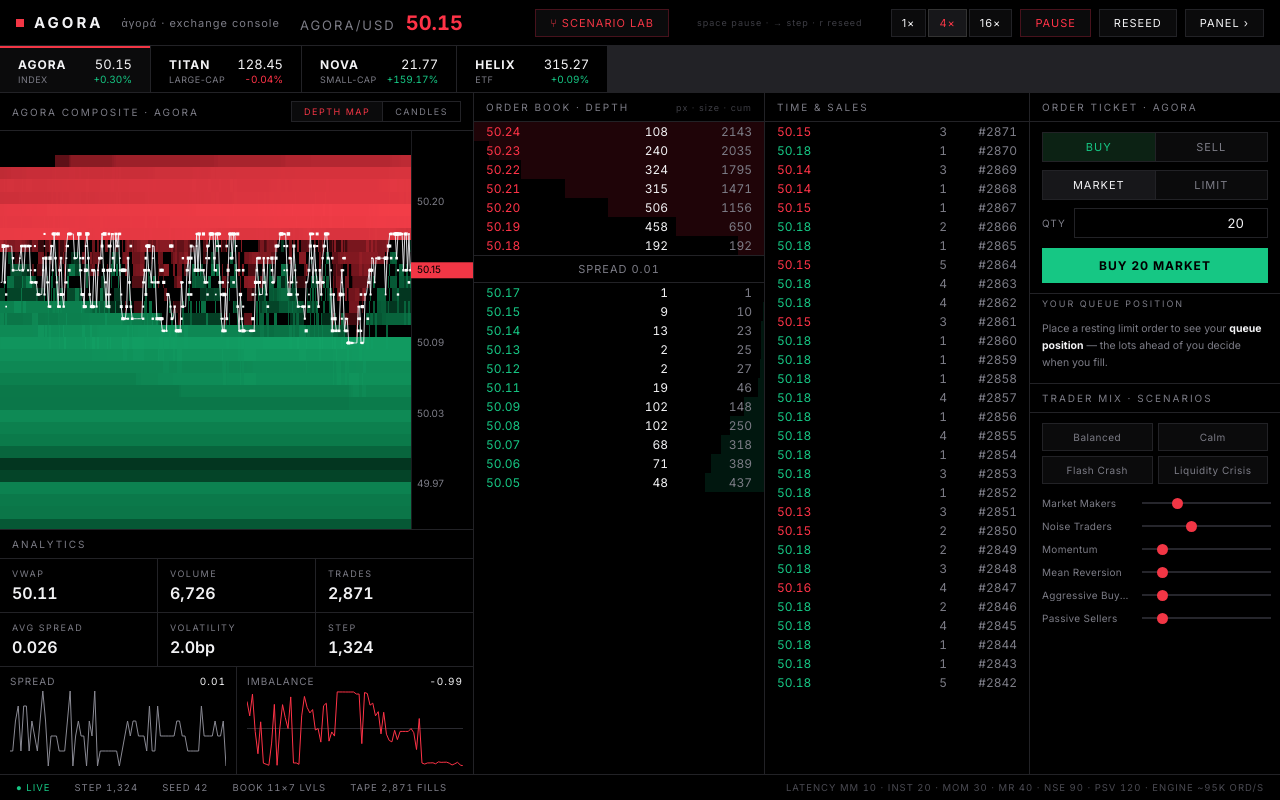
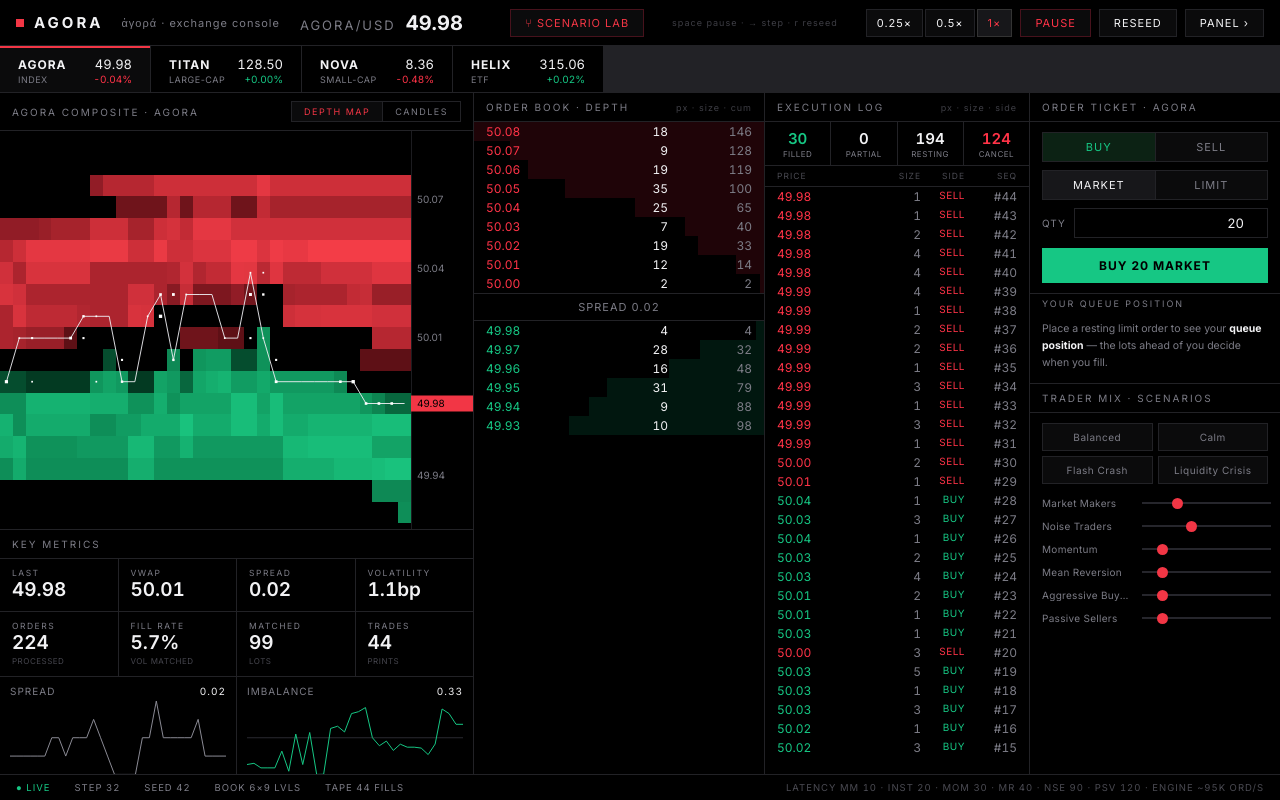
Before and after one commit to aryasgit/Project-Agora, a Next.js app in the folder web/console/: page / in a window 1280 px wide. Built offline with nearby package versions, Linux system fonts and the light colour scheme.

Commit message:
Diagnosis over spectacle: watchable speeds (0.25/0.5/1x), KPI board (orders processed, fill rate, matched volume), and an execution log with live order-flow tally (filled/partial/resting/cancelled)

```diff
--- a/web/console/app/globals.css
+++ b/web/console/app/globals.css
@@ -318,7 +318,51 @@ canvas {
   border-bottom: 1px solid var(--hair);
 }
 
-/* trade tape */
+/* order-flow summary (execution completion tally) */
+.oflow {
+  display: grid;
+  grid-template-columns: repeat(4, 1fr);
+  gap: 1px;
+  background: var(--hair);
+  border-bottom: 1px solid var(--hair);
+  flex: 0 0 auto;
+}
+.of-cell {
+  background: var(--bg);
+  padding: 7px 8px 6px;
+  display: flex;
+  flex-direction: column;
+  gap: 1px;
+  align-items: center;
+}
+.of-num {
+  font-size: 15px;
+  font-weight: 600;
+  font-variant-numeric: tabular-nums;
+}
+.of-label {
+  font-size: 8px;
+  letter-spacing: 0.5px;
+  text-transform: uppercase;
+  color: var(--muted);
+}
+
+/* execution log header */
+.log-head {
+  display: grid;
+  grid-template-columns: 1fr 52px 44px 52px;
+  padding: 5px 12px;
+  font-size: 8.5px;
+  letter-spacing: 1px;
+  color: #4a4a52;
+  border-bottom: 1px solid var(--hair);
+  flex: 0 0 auto;
+}
+.log-head span:not(:first-child) {
+  text-align: right;
+}
+
+/* execution log / tape */
 .tape {
   overflow-y: auto;
   flex: 1;
@@ -326,7 +370,7 @@ canvas {
 }
 .tape-row {
   display: grid;
-  grid-template-columns: 1fr 70px 70px;
+  grid-template-columns: 1fr 52px 44px 52px;
   padding: 2px 12px;
   font-size: 12px;
 }
@@ -334,9 +378,20 @@ canvas {
   text-align: left;
 }
 .tape-row .tqty,
+.tape-row .tside,
 .tape-row .ttime {
   text-align: right;
   color: var(--muted);
+}
+.tape-row .tside {
+  font-size: 10px;
+  letter-spacing: 0.5px;
+}
+.buy .tside {
+  color: var(--green-bright);
+}
+.sell .tside {
+  color: var(--red-bright);
 }
 .buy .tprice {
   color: var(--green-bright);
@@ -352,6 +407,40 @@ canvas {
   gap: 1px;
   background: var(--hair);
   flex: 0 0 auto;
+}
+
+/* KPI board — prominent, CV-grade metrics */
+.kpis {
+  display: grid;
+  grid-template-columns: repeat(4, 1fr);
+  gap: 1px;
+  background: var(--hair);
+  flex: 0 0 auto;
+}
+.kpi {
+  background: var(--bg);
+  padding: 9px 12px 10px;
+  display: flex;
+  flex-direction: column;
+  gap: 2px;
+}
+.kpi-label {
+  font-size: 8.5px;
+  letter-spacing: 1.5px;
+  text-transform: uppercase;
+  color: var(--muted);
+}
+.kpi-value {
+  font-size: 19px;
+  font-weight: 600;
+  font-variant-numeric: tabular-nums;
+  line-height: 1.1;
+}
+.kpi-sub {
+  font-size: 8px;
+  letter-spacing: 0.5px;
+  text-transform: uppercase;
+  color: #45454d;
 }
 .stat {
   background: var(--panel);
--- a/web/console/app/page.tsx
+++ b/web/console/app/page.tsx
@@ -15,10 +15,12 @@ const TICK = 0.01;
 const fmt = (t: number | null) => (t === null ? "—" : (t * TICK).toFixed(2));
 const pctFmt = (p: number | null) => (p === null ? "—" : `${p >= 0 ? "+" : ""}${(p * 100).toFixed(2)}%`);
 
+// Slow, watchable speeds — the point is to SEE orders match, not to strobe.
+// rate = simulation steps per real second.
 const SPEEDS = [
-  { label: "1×", steps: 1 },
-  { label: "4×", steps: 4 },
-  { label: "16×", steps: 16 },
+  { label: "0.25×", rate: 1.5 },
+  { label: "0.5×", rate: 3 },
+  { label: "1×", rate: 6 },
 ];
 
 function readSeed(): number {
@@ -32,7 +34,7 @@ export default function Console() {
   const worldRef = useRef<World>(new World(42));
   const [, force] = useState(0);
   const [running, setRunning] = useState(true);
-  const [speed, setSpeed] = useState(1);
+  const [speed, setSpeed] = useState(2); // default 1× (slow/watchable)
   const [selected, setSelected] = useState(0);
   const [railOpen, setRailOpen] = useState(true);
   const [myOrderSide, setMyOrderSide] = useState<Side | null>(null);
@@ -41,6 +43,8 @@ export default function Console() {
   const [labOpen, setLabOpen] = useState(false);
   const raf = useRef<number | null>(null);
   const prevPrice = useRef<number | null>(null);
+  const acc = useRef(0);
+  const lastTs = useRef<number | null>(null);
 
   useEffect(() => {
     const s = readSeed();
@@ -51,14 +55,33 @@ export default function Console() {
     }
   }, []);
 
-  const tick = useCallback(() => {
-    worldRef.current.step(SPEEDS[speed].steps);
-    force((x) => x + 1);
-    raf.current = requestAnimationFrame(tick);
-  }, [speed]);
+  // Time-accumulator loop: advance `rate` steps per real second, independent
+  // of frame rate. At 0.25× that's ~1.5 steps/sec — slow enough to watch each
+  // wave of orders hit the book and match.
+  const tick = useCallback(
+    (ts: number) => {
+      if (lastTs.current === null) lastTs.current = ts;
+      const dt = (ts - lastTs.current) / 1000;
+      lastTs.current = ts;
+      acc.current += dt * SPEEDS[speed].rate;
+      let ran = 0;
+      while (acc.current >= 1 && ran < 40) {
+        worldRef.current.step(1);
+        acc.current -= 1;
+        ran++;
+      }
+      if (ran > 0) force((x) => x + 1);
+      raf.current = requestAnimationFrame(tick);
+    },
+    [speed]
+  );
 
   useEffect(() => {
-    if (running) raf.current = requestAnimationFrame(tick);
+    if (running) {
+      lastTs.current = null;
+      acc.current = 0;
+      raf.current = requestAnimationFrame(tick);
+    }
     return () => {
       if (raf.current) cancelAnimationFrame(raf.current);
     };
@@ -121,6 +144,8 @@ export default function Console() {
   };
 
   const s: Summary = sim.summary();
+  const st = sim.eng.stats;
+  const fillRate = sim.eng.fillRate();
   const depth = sim.depthCumulative(11);
   const trades = sim.recentTrades(30);
   const last = s.lastPrice;
@@ -261,7 +286,23 @@ export default function Console() {
           </div>
 
           <div className="panel tape-panel">
-            <div className="panel-title">Time &amp; Sales</div>
+            <div className="panel-title">
+              <span>Execution Log</span>
+              <span className="col-key">px · size · side</span>
+            </div>
+            {/* order-flow summary — the completion tally */}
+            <div className="oflow">
+              <OFlow label="Filled" v={st.fullyFilled} cls="up" />
+              <OFlow label="Partial" v={st.partiallyFilled} />
+              <OFlow label="Resting" v={st.restedNoFill} />
+              <OFlow label="Cancel" v={st.cancelled} cls="down" />
+            </div>
+            <div className="log-head">
+              <span>PRICE</span>
+              <span>SIZE</span>
+              <span>SIDE</span>
+              <span>SEQ</span>
+            </div>
             <div className="tape">
               {trades.map((t: Trade) => (
                 <div
@@ -272,6 +313,7 @@ export default function Console() {
                 >
                   <span className="tprice">{fmt(t.price)}</span>
                   <span className="tqty">{t.quantity}</span>
+                  <span className="tside">{t.aggressor === "BUY" ? "BUY" : "SELL"}</span>
                   <span className="ttime">#{t.seq}</span>
                 </div>
               ))}
@@ -279,20 +321,22 @@ export default function Console() {
           </div>
 
           <div className="panel stats-panel">
-            <div className="panel-title">Analytics</div>
-            <div className="stats">
-              <Stat label="VWAP" value={fmt(s.vwap === null ? null : Math.round(s.vwap))} />
-              <Stat label="Volume" value={s.totalVolume.toLocaleString()} />
-              <Stat label="Trades" value={s.tradeCount.toLocaleString()} />
-              <Stat
-                label="Avg Spread"
-                value={s.averageSpread === null ? "—" : (s.averageSpread * TICK).toFixed(3)}
+            <div className="panel-title">Key Metrics</div>
+            <div className="kpis">
+              <Kpi label="Last" value={fmt(last)} cls={dir > 0 ? "up" : dir < 0 ? "down" : ""} />
+              <Kpi label="VWAP" value={fmt(s.vwap === null ? null : Math.round(s.vwap))} />
+              <Kpi
+                label="Spread"
+                value={s.currentSpread === null ? "—" : (s.currentSpread * TICK).toFixed(2)}
               />
-              <Stat
+              <Kpi
                 label="Volatility"
                 value={s.volatility === null ? "—" : (s.volatility * 1e4).toFixed(1) + "bp"}
               />
-              <Stat label="Step" value={sim.eng.step.toLocaleString()} />
+              <Kpi label="Orders" value={st.submitted.toLocaleString()} sub="processed" />
+              <Kpi label="Fill Rate" value={(fillRate * 100).toFixed(1) + "%"} sub="vol matched" />
+              <Kpi label="Matched" value={st.matchedVolume.toLocaleString()} sub="lots" />
+              <Kpi label="Trades" value={s.tradeCount.toLocaleString()} sub="prints" />
             </div>
             <div className="sparks">
               <div className="spark-tile">
@@ -379,3 +423,22 @@ function Stat({ label, value, cls = "" }: { label: string; value: string; cls?:
     </div>
   );
 }
+
+function Kpi({ label, value, sub, cls = "" }: { label: string; value: string; sub?: string; cls?: string }) {
+  return (
+    <div className="kpi">
+      <span className="kpi-label">{label}</span>
+      <span className={`kpi-value ${cls}`}>{value}</span>
+      {sub && <span className="kpi-sub">{sub}</span>}
+    </div>
+  );
+}
+
+function OFlow({ label, v, cls = "" }: { label: string; v: number; cls?: string }) {
+  return (
+    <div className="of-cell">
+      <span className={`of-num ${cls}`}>{v.toLocaleString()}</span>
+      <span className="of-label">{label}</span>
+    </div>
+  );
+}
--- a/web/console/lib/engine.ts
+++ b/web/console/lib/engine.ts
@@ -154,6 +154,23 @@ export class MatchingEngine {
   step = 0;
   onTrade?: (t: Trade) => void;
 
+  // --- order-lifecycle KPIs (for the execution log + KPI board) ---------
+  stats = {
+    submitted: 0,       // orders received
+    submittedVolume: 0, // total lots requested
+    fullyFilled: 0,
+    partiallyFilled: 0,
+    restedNoFill: 0,    // limit orders that rested with zero fill
+    unfilled: 0,        // market/IOC/FOK that found no liquidity
+    cancelled: 0,
+    matchedVolume: 0,   // lots that actually traded
+  };
+  fillRate(): number {
+    return this.stats.submittedVolume
+      ? this.stats.matchedVolume / this.stats.submittedVolume
+      : 0;
+  }
+
   nextId() {
     return ++this.idSeq;
   }
@@ -186,11 +203,30 @@ export class MatchingEngine {
   submit(o: Order): Trade[] {
     o.seq = ++this.orderSeq;
     if (o.originalQuantity === 0) o.originalQuantity = o.quantity;
-    return this.match(o);
+    const wantsRest = o.type === "LIMIT" && o.tif === "GTC";
+    this.stats.submitted++;
+    this.stats.submittedVolume += o.originalQuantity;
+
+    const trades = this.match(o);
+
+    const filled = o.originalQuantity - o.quantity;
+    this.stats.matchedVolume += filled;
+    if (o.quantity === 0) {
+      this.stats.fullyFilled++;
+    } else if (filled > 0) {
+      this.stats.partiallyFilled++;
+    } else if (wantsRest && this.queuePosition(o.id) !== null) {
+      this.stats.restedNoFill++;
+    } else {
+      this.stats.unfilled++;
+    }
+    return trades;
   }
 
   cancel(id: number): boolean {
-    return this.bids.remove(id) || this.asks.remove(id);
+    const ok = this.bids.remove(id) || this.asks.remove(id);
+    if (ok) this.stats.cancelled++;
+    return ok;
   }
 
   private crosses(o: Order, restingPrice: number): boolean {
```
Also changed, not shown: 2 other files (tests, documents, lock files or other folders).
